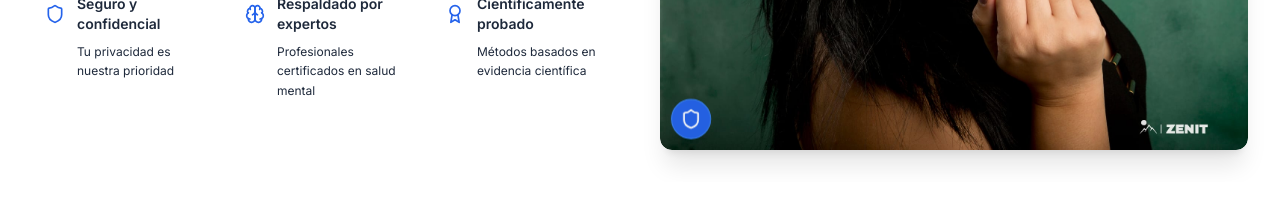
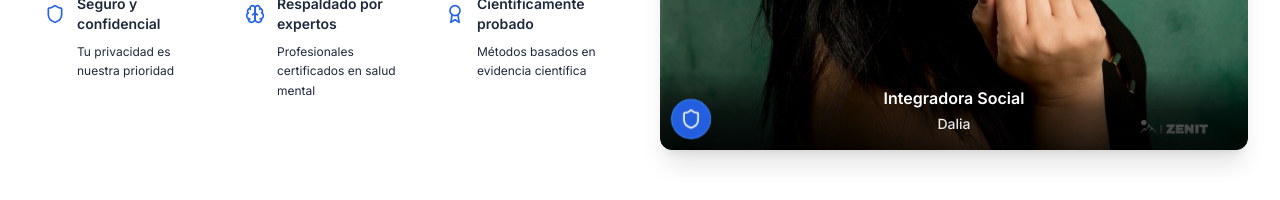
Before and after one commit to josewalke/Web-Salud-mental, a React (Vite) app: page / in a window 1280 px wide. Shown: the part 576-776 px from the top of the page. Built offline with nearby package versions, Linux system fonts and the light colour scheme.

Commit message:
feat: agregar 'Integradora Social Dalia' debajo de la foto del hero - Overlay elegante con gradiente negro transparente - Texto centrado y legible - Animación suave de entrada - Aplicado en ambos HeroSection (principal y src/) - Mantiene la estética y funcionalidad existente

```diff
--- a/components/HeroSection.tsx
+++ b/components/HeroSection.tsx
@@ -193,6 +193,23 @@ export default function HeroSection() {
                 />
               </motion.div>
 
+              {/* Integradora Social Dalia */}
+              <motion.div
+                className="absolute bottom-0 left-0 right-0 bg-gradient-to-t from-black/80 via-black/60 to-transparent p-3 sm:p-4 rounded-b-lg sm:rounded-b-xl"
+                initial={enableAnimations ? { opacity: 0, y: 20 } : { opacity: 1, y: 0 }}
+                animate={{ opacity: 1, y: 0 }}
+                transition={enableAnimations ? { duration: 0.6, delay: 0.4 } : { duration: 0 }}
+              >
+                <div className="text-center">
+                  <h3 className="text-white font-semibold text-sm sm:text-base mb-1">
+                    Integradora Social
+                  </h3>
+                  <p className="text-white/90 text-xs sm:text-sm font-medium">
+                    Dalia
+                  </p>
+                </div>
+              </motion.div>
+
               {/* Floating elements - Más pequeños */}
               <motion.div
                 className="absolute top-2 right-2 sm:top-3 sm:right-3 bg-white p-1.5 sm:p-2 rounded-full shadow-lg border border-white/20"
--- a/src/components/HeroSection.tsx
+++ b/src/components/HeroSection.tsx
@@ -252,6 +252,22 @@ export function HeroSection() {
                     className="w-full h-64 sm:h-80 md:h-96 object-cover relative z-10"
                   />
 
+                  {/* Integradora Social Dalia */}
+                  <motion.div
+                    className="absolute bottom-0 left-0 right-0 bg-gradient-to-t from-black/80 via-black/60 to-transparent p-3 sm:p-4 rounded-b-2xl sm:rounded-b-3xl"
+                    initial={{ opacity: 0, y: 20 }}
+                    animate={{ opacity: 1, y: 0 }}
+                    transition={{ duration: 0.6, delay: 0.8 }}
+                  >
+                    <div className="text-center">
+                      <h3 className="text-white font-semibold text-sm sm:text-base mb-1">
+                        Integradora Social
+                      </h3>
+                      <p className="text-white/90 text-xs sm:text-sm font-medium">
+                        Dalia
+                      </p>
+                    </div>
+                  </motion.div>
 
                 </div>
               </motion.div>
```
